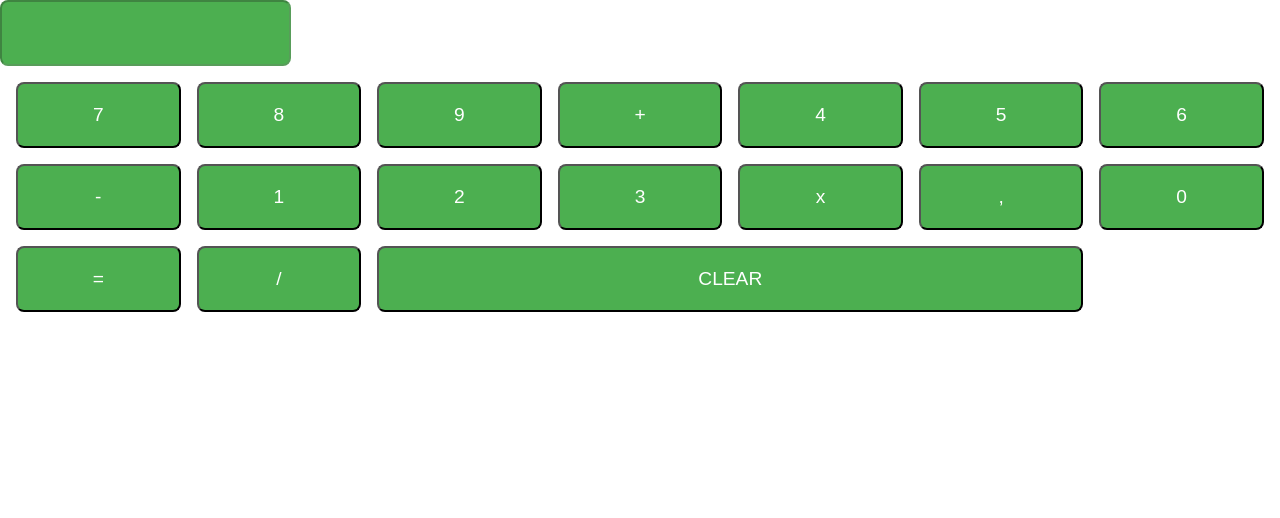
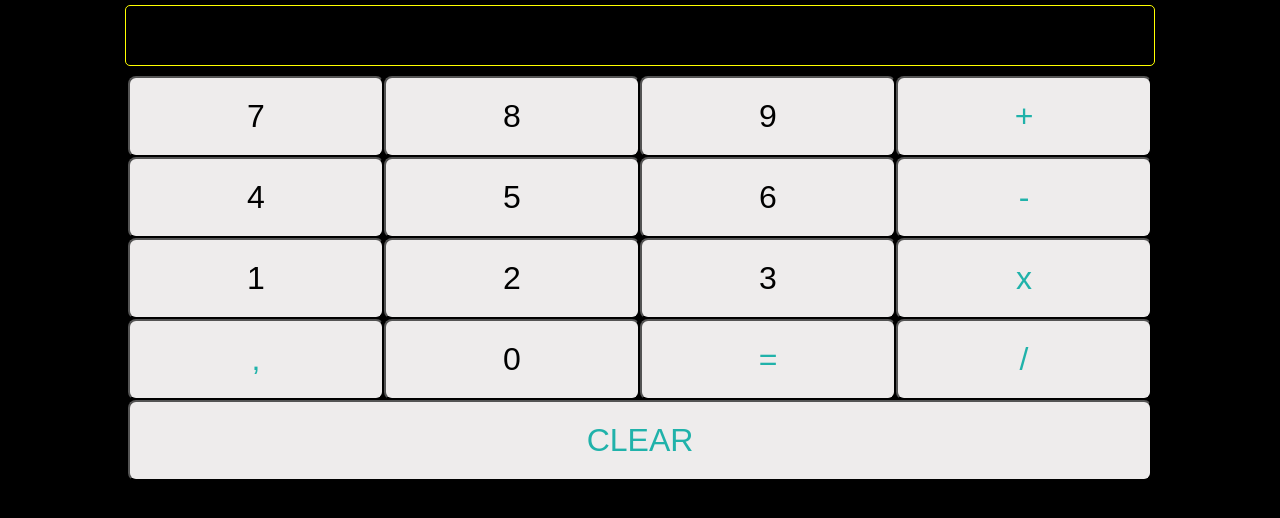
Before and after one commit to ferit-art/ferit-art.github.io, a plain HTML site: page index.html in a window 1280 px wide. Drawn offline with Linux system fonts and the light colour scheme.

Commit message:
minpro css klar

```diff
--- a/css/style.css
+++ b/css/style.css
@@ -1,36 +1,45 @@
 @font-face {
     font-family: 'digitalDigits';
-    src: url('/font/SUBWT___.ttf') format('truetype');
+    src: url('../font/SUBWT___.ttf') format('truetype');
 }
 
 body {
-    font-family: 'digitalDigits', Arial, sans-serif;
+    font: bolder;
     margin: 0;
     padding: 0;
-    box-sizing: border-box;
+    background-color: black;
 }
 
 #keyBoard {
-    display: grid;
-    grid-template-columns: repeat(auto-fit, minmax(150px, 1fr));
-    gap: 16px;
-    padding: 16px;
+    display: grid; /* Enables the grid layout */
+    grid-template-columns: repeat(4, 1fr); /* Adjusts the number of columns */
+    padding: 5px;
+    width: 80%;
+    margin: 0 auto; /* Centers horizontally */
 }
 
 input {
-    background-color: #4CAF50;
-    color: white;
+    background-color: black;
+    color: rgb(226, 226, 226);
+    padding-block: 20px;
+    font-size: 1.2rem;
+    display: block;
+    width: 80%;
+    margin: 5px auto; /* Centers horizontally */
+    border: 0.1px solid yellow; /* Adds a green border */
+    border-radius: 5px; /* Optional: Rounds the corners */
+    font-family: 'digitalDigits', Arial, sans-serif;
+}
+
+button {
+    background-color: rgb(238, 236, 236);
+    color: black;
     text-align: center;
     padding: 20px;
     border-radius: 8px;
-    font-size: 1.2rem;
+    font-size: 2rem;
 }
 
-button {
-    background-color: #4CAF50;
-    color: white;
-    text-align: center;
-    padding: 20px;
-    border-radius: 8px;
-    font-size: 1.2rem;
+.action, #comma, #enter, #clear  { /* Class for action buttons(meaning + - * and /)*/
+    color: lightseagreen;
 }
--- a/index.html
+++ b/index.html
@@ -7,7 +7,7 @@
     <meta charset="utf-8">
     <link rel="stylesheet" href="./css/style.css">
     <meta name="viewport" content="width=device-width, initial-scale=1">
-    <script src="js/script.js?v=1.1"></script>
+    <script src="js/script.js"></script>
 
     <!-- pwa settings -->
     <link rel="manifest" href="manifest.json?v=1.2">
```
